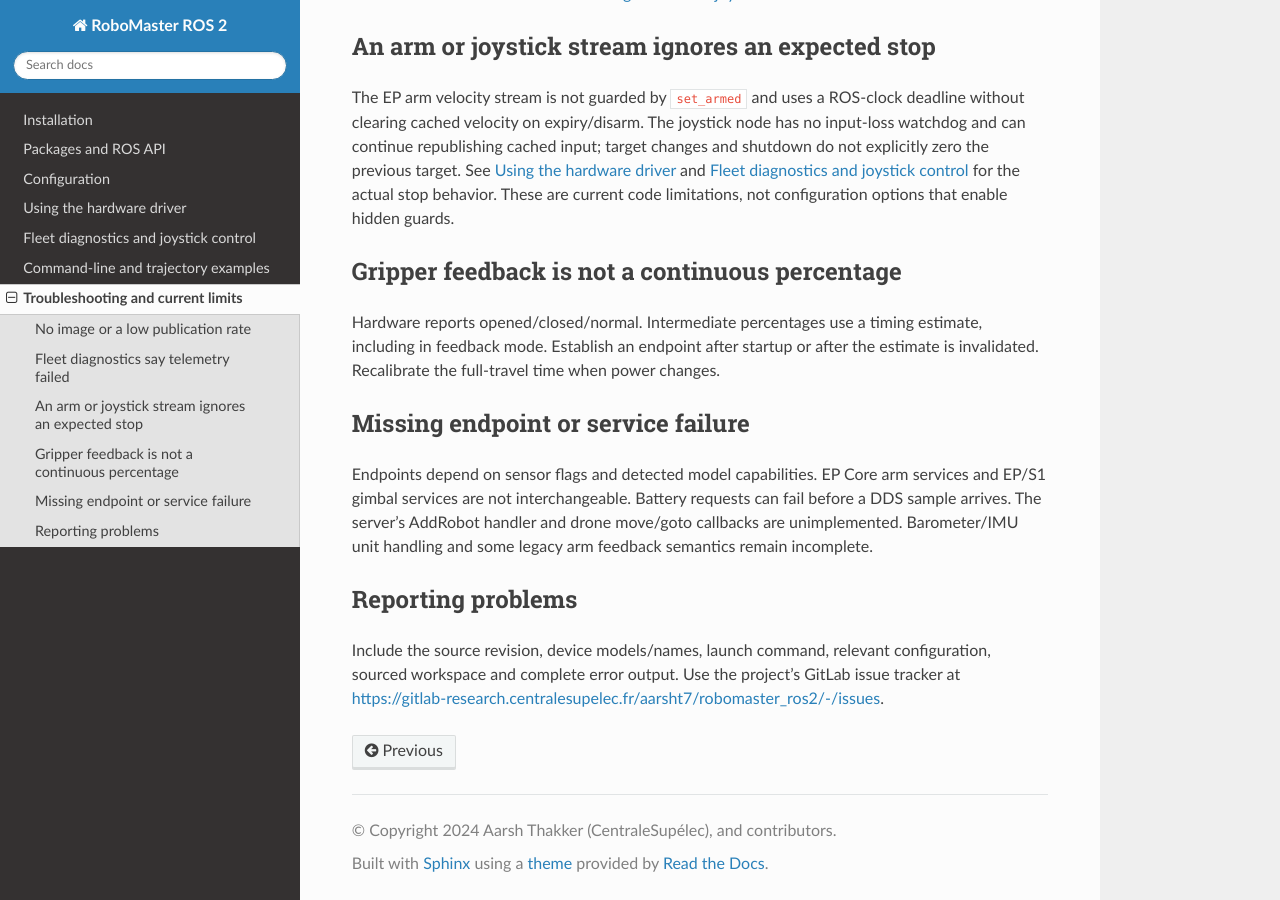
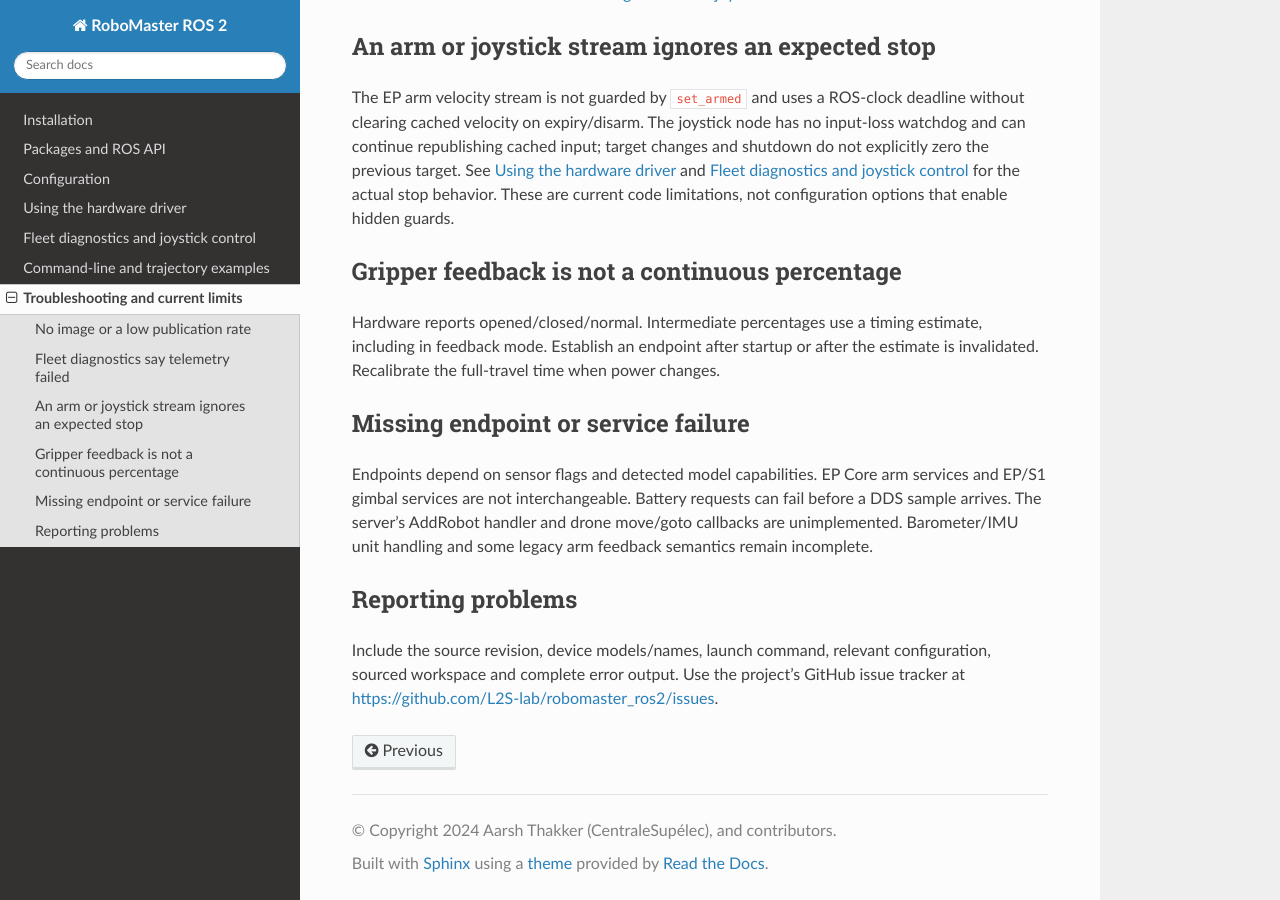
Before and after one commit to L2S-lab/robomaster_ros2, a Sphinx documentation site: the page built from docs/faq.rst, in a window 1280 px wide and 900 px high, scrolled down 629 px. Built offline with Sphinx 7.4.7 and the Read the Docs theme 3.1.0, drawn with Linux system fonts in a browser that asks for light colours; formulas are drawn with MathJax 3; pages that are not in the unit, such as notebooks, are missing from menus.

Commit message:
update docs

```diff
--- a/docs/faq.rst
+++ b/docs/faq.rst
@@ -58,5 +58,5 @@ Reporting problems
 
 Include the source revision, device models/names, launch command, relevant
 configuration, sourced workspace and complete error output. Use the project's
-GitLab issue tracker at
-https://gitlab-research.centralesupelec.fr/aarsht7/robomaster_ros2/-/issues.
+GitHub issue tracker at
+https://github.com/L2S-lab/robomaster_ros2/issues.
--- a/docs/installation.rst
+++ b/docs/installation.rst
@@ -47,7 +47,7 @@ For a new workspace, obtain the source:
 
    mkdir -p ros2_ws/src
    cd ros2_ws/src
-   git clone https://gitlab-research.centralesupelec.fr/aarsht7/robomaster_ros2.git
+   git clone https://github.com/L2S-lab/robomaster_ros2.git
    cd ..
 
 For an existing workspace, start in its root directory, which contains ``src``.
```
